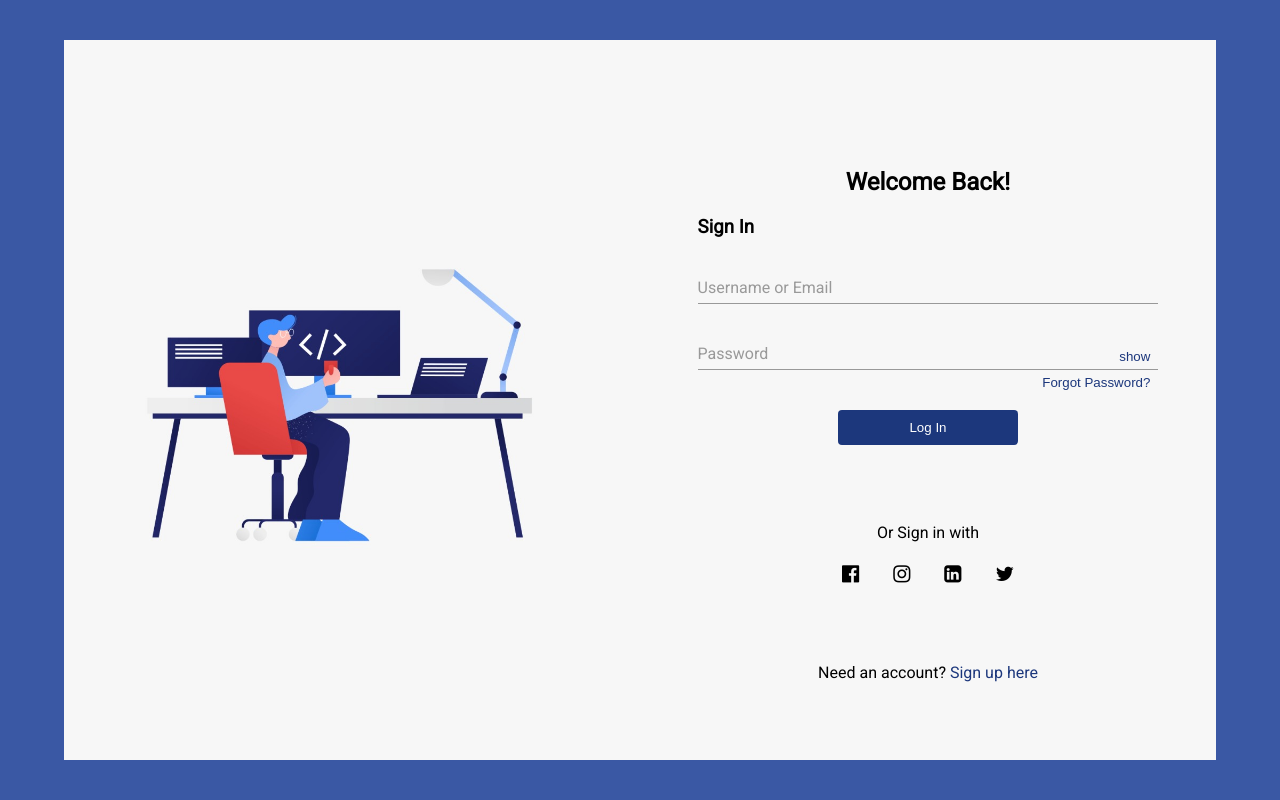
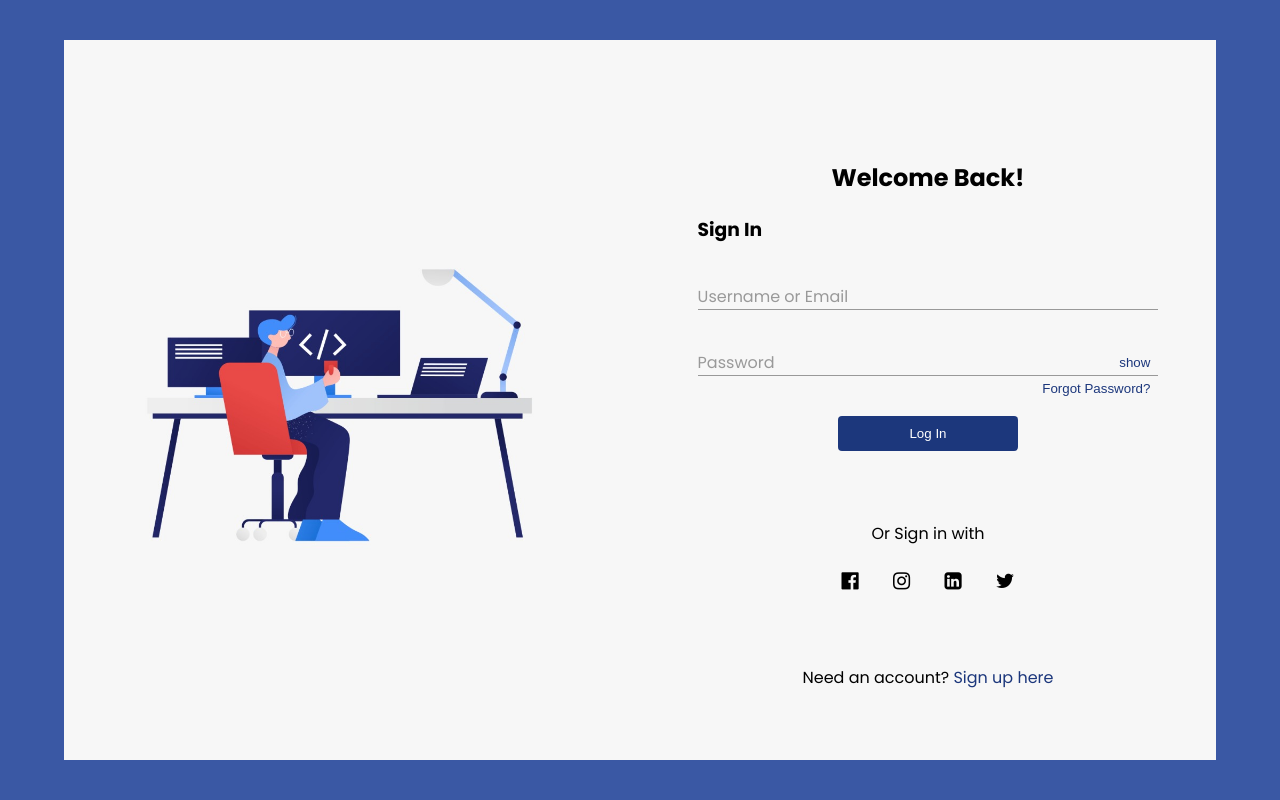
Before and after one commit to TEAM-101/Login_Page, a PHP site: page / in a window 1280 px wide. Run offline with PHP 8.4, Linux system fonts and the light colour scheme.

Commit message:
Changed the font from roboto to poppins

```diff
--- a/HNG Task 1/css/style.css
+++ b/HNG Task 1/css/style.css
@@ -6,7 +6,7 @@
 
 body {
     background: #3a58a4;
-    font-family: 'Roboto', sans-serif;
+    font-family: 'Poppins', sans-serif;
 }
 
 section.login-form {
--- a/HNG Task 1/index.html
+++ b/HNG Task 1/index.html
@@ -5,7 +5,7 @@
     <meta charset="UTF-8">
     <meta name="viewport" content="width=device-width, initial-scale=1.0">
     <meta http-equiv="X-UA-Compatible" content="ie=edge">
-    <link href="https://fonts.googleapis.com/css?family=Roboto&display=swap" rel="stylesheet">
+    <link href="https://fonts.googleapis.com/css?family=Poppins:400,500,700&display=swap" rel="stylesheet">
     <link rel="stylesheet" href="./css/font-awesome-4.7.0/css/font-awesome.min.css">
     <link rel="stylesheet" href="./css/style.css">
     <title>Log In Page</title>
```
